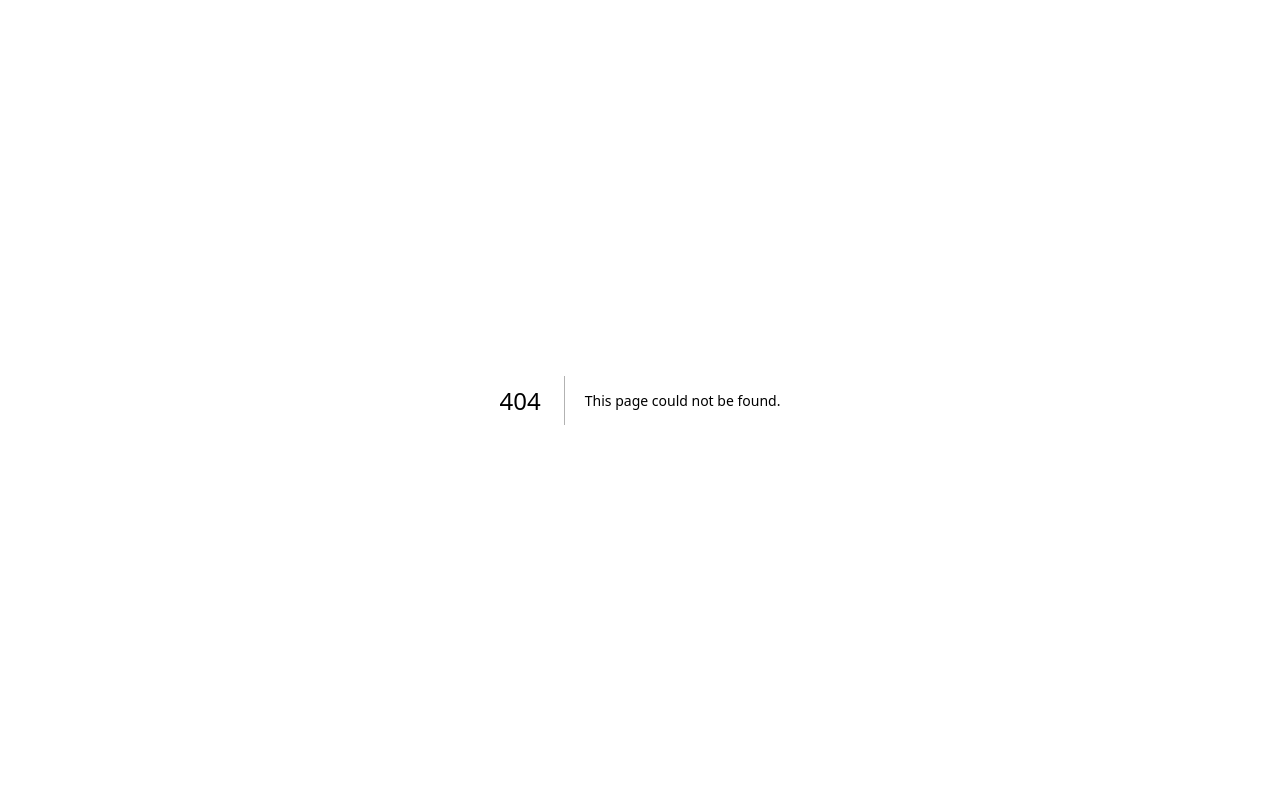
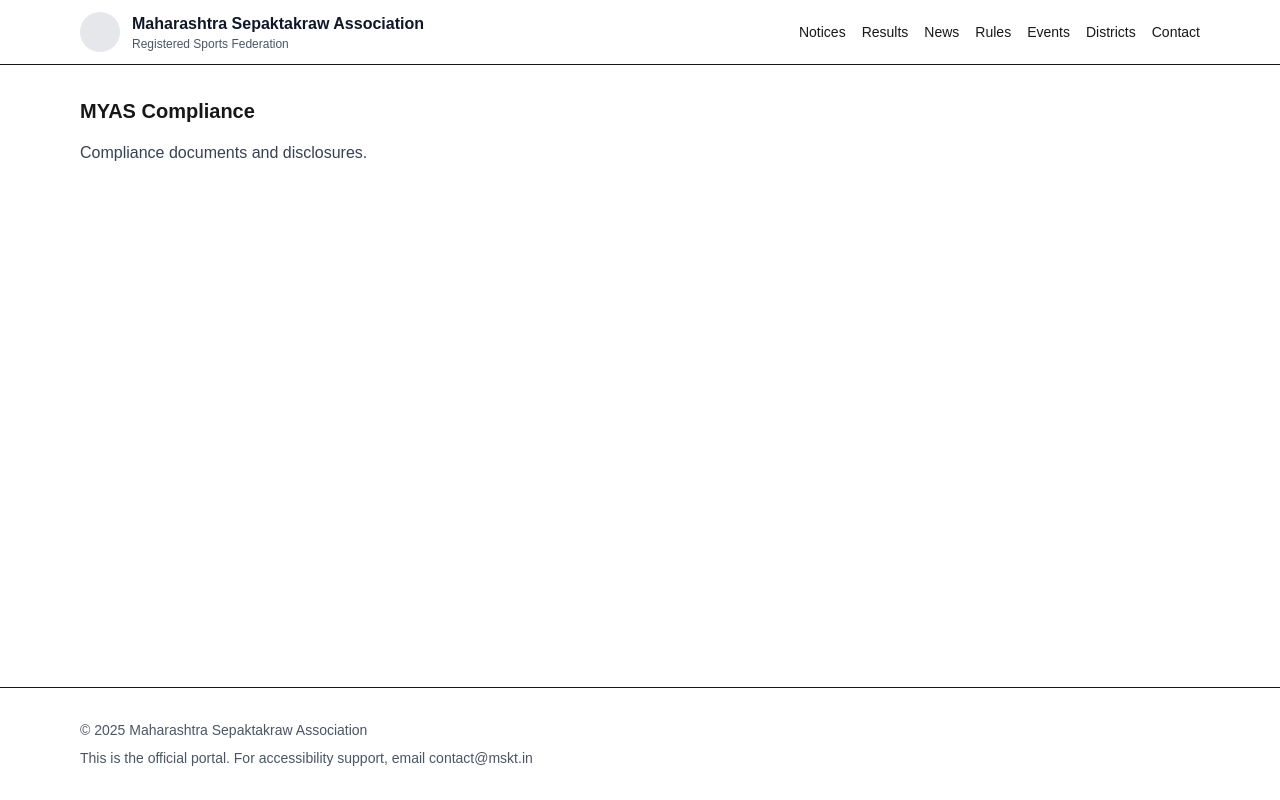
Before and after one commit to harrypeter07/sepaktakraw, a Next.js app: page /compliance/myas in a window 1280 px wide. Before the commit this address had no page. Built offline with nearby package versions, Linux system fonts and the light colour scheme.

Commit message:
Refactor AdminDashboard component to improve code organization and enhance data fetching capabilities by consolidating rendering logic.

```diff
--- /dev/null
+++ b/app/(public)/compliance/myas/page.tsx
@@ -0,0 +1,8 @@
+export default function MyasCompliance() {
+  return (
+    <section className="mx-auto max-w-6xl px-4 py-8">
+      <h1 className="text-xl font-semibold mb-4">MYAS Compliance</h1>
+      <p className="text-gray-700">Compliance documents and disclosures.</p>
+    </section>
+  );
+}
```
